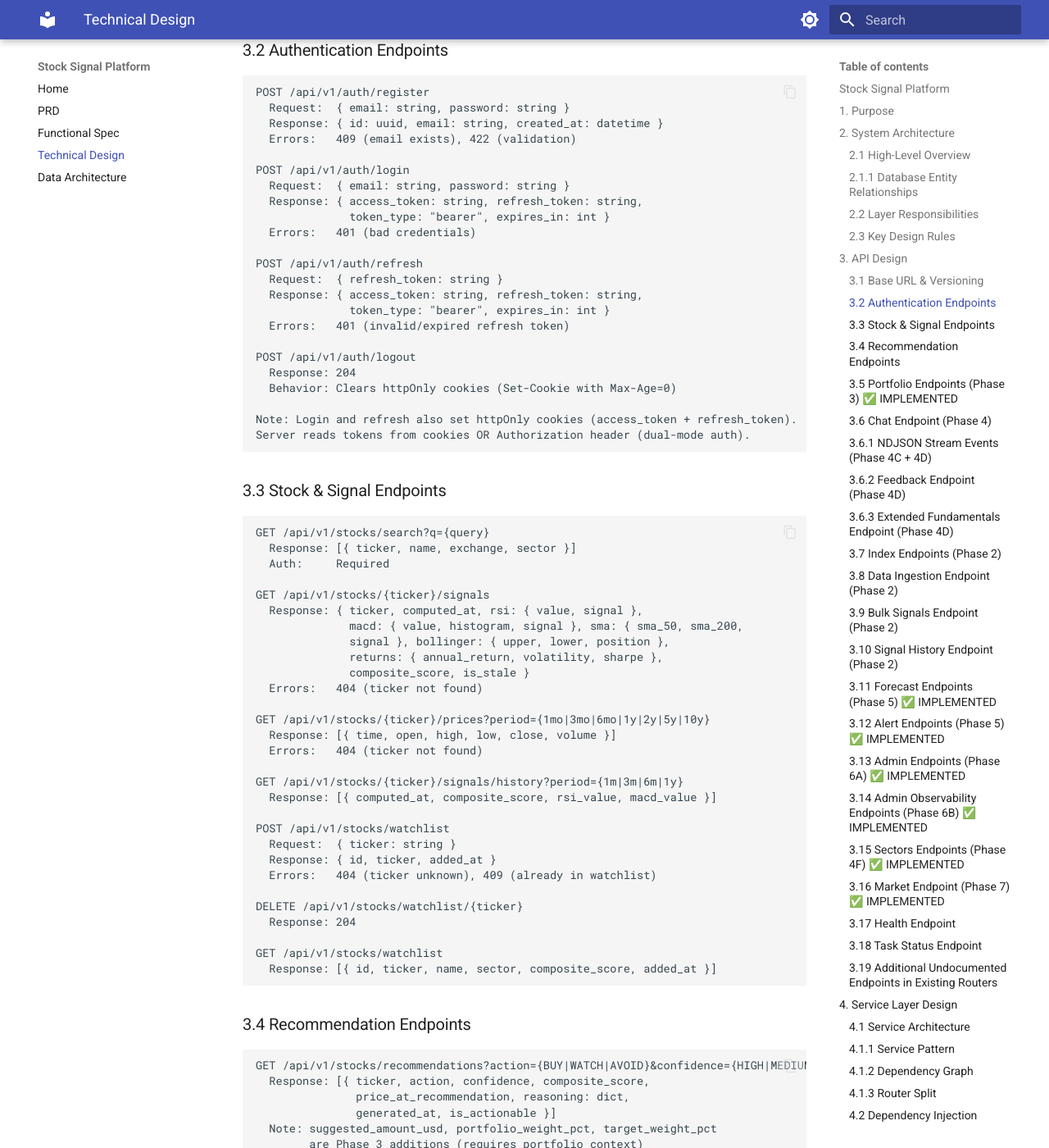
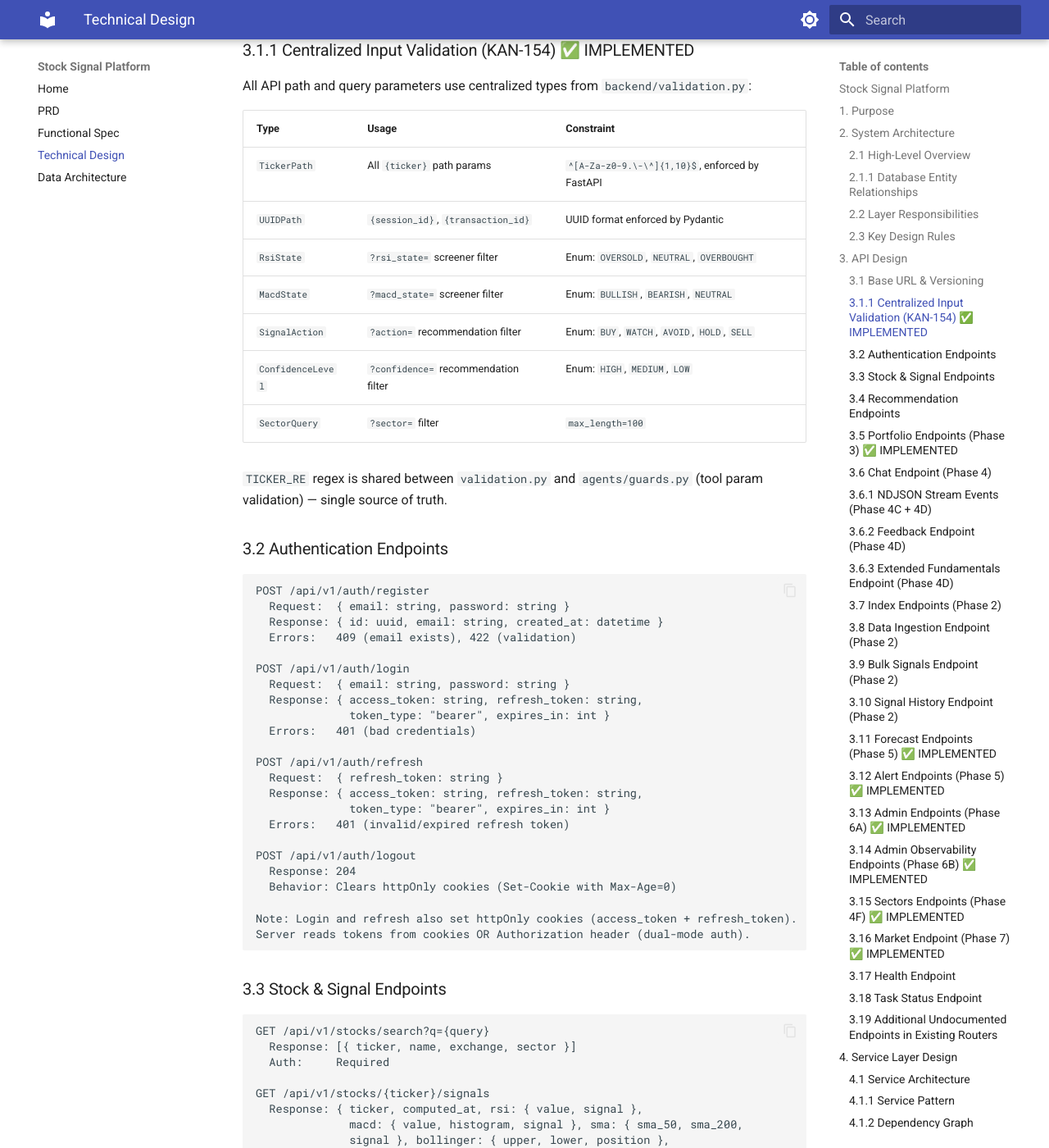
Before and after one commit to vipulbhatia29/stock-signal-platform, an MkDocs documentation site: the page built from docs/TDD.md, in a window 1280 px wide and 1400 px high, scrolled down 6259 px. Shown: the whole window at 82% size. Built offline with MkDocs 1.6.1 and Material for MkDocs 9.7.7, drawn with Linux system fonts in a browser that asks for light colours; some of the changed text lies outside the part shown.

Commit message:
docs: Session 64 — KAN-154 input validation + KAN-150 OHLC endpoint doc sync
- TDD §3.1.1: centralized input validation types table
- TDD §3.3: prices endpoint updated with format=ohlc query param
- FSD FR-14.1: input validation requirements, FR-2.6: OHLC format
- project-plan: KAN-149/150/154 marked complete
- PROGRESS.md: Session 64 entry

Co-Authored-By: Claude Opus 4.6 (1M context) <noreply@anthropic.com>

````diff
--- a/docs/FSD.md
+++ b/docs/FSD.md
@@ -697,6 +697,21 @@ flowchart TD
 - `decline_count` tracked on ChatSession (migration 013) — excessive out-of-scope queries
 - Scope enforcement: financial-only queries, data-grounded responses, speculative/non-financial declined
 
+### FR-14.1: Centralized API Input Validation (KAN-154) ✅ IMPLEMENTED
+
+- `backend/validation.py` — single source of truth for all API input types
+- `TickerPath` Annotated type enforces `^[A-Za-z0-9.\-\^]{1,10}$` on all `{ticker}` path params
+- Signal enums (`RsiState`, `MacdState`, `SignalAction`, `ConfidenceLevel`) replace raw string query params
+- `SectorQuery` with `max_length=100` for sector filter
+- `TICKER_RE` shared between API validation and agent guardrails (deduplication)
+
+### FR-2.6: Candlestick OHLC Format (KAN-150) ✅ IMPLEMENTED
+
+- `GET /stocks/{ticker}/prices?format=ohlc` returns parallel arrays for candlestick charts
+- `PriceFormat` enum: `list` (default, backward-compatible) or `ohlc`
+- `OHLCResponse` schema: `{ ticker, period, count, timestamps[], open[], high[], low[], close[], volume[] }`
+- Same endpoint, same data, different shape — optimized for charting libraries
+
 ### FR-15: CacheService (Phase 6) ✅ IMPLEMENTED
 
 - 3-tier namespace: `app:` (shared), `user:{id}:` (per-user), `session:{id}:` (per-chat)
--- a/docs/TDD.md
+++ b/docs/TDD.md
@@ -294,6 +294,22 @@ erDiagram
 - Versioning: URL-based. If breaking changes needed, create `/api/v2/` routers.
   Old version stays active for 3 months (migration period).
 
+### 3.1.1 Centralized Input Validation (KAN-154) ✅ IMPLEMENTED
+
+All API path and query parameters use centralized types from `backend/validation.py`:
+
+| Type | Usage | Constraint |
+|------|-------|-----------|
+| `TickerPath` | All `{ticker}` path params | `^[A-Za-z0-9.\-\^]{1,10}$`, enforced by FastAPI |
+| `UUIDPath` | `{session_id}`, `{transaction_id}` | UUID format enforced by Pydantic |
+| `RsiState` | `?rsi_state=` screener filter | Enum: `OVERSOLD`, `NEUTRAL`, `OVERBOUGHT` |
+| `MacdState` | `?macd_state=` screener filter | Enum: `BULLISH`, `BEARISH`, `NEUTRAL` |
+| `SignalAction` | `?action=` recommendation filter | Enum: `BUY`, `WATCH`, `AVOID`, `HOLD`, `SELL` |
+| `ConfidenceLevel` | `?confidence=` recommendation filter | Enum: `HIGH`, `MEDIUM`, `LOW` |
+| `SectorQuery` | `?sector=` filter | `max_length=100` |
+
+`TICKER_RE` regex is shared between `validation.py` and `agents/guards.py` (tool param validation) — single source of truth.
+
 ### 3.2 Authentication Endpoints
 
 ```
@@ -337,9 +353,11 @@ GET /api/v1/stocks/{ticker}/signals
               composite_score, is_stale }
   Errors:   404 (ticker not found)
 
-GET /api/v1/stocks/{ticker}/prices?period={1mo|3mo|6mo|1y|2y|5y|10y}
-  Response: [{ time, open, high, low, close, volume }]
-  Errors:   404 (ticker not found)
+GET /api/v1/stocks/{ticker}/prices?period={1mo|3mo|6mo|1y|2y|5y|10y}&format={list|ohlc}
+  Response (format=list, default): [{ time, open, high, low, close, volume }]
+  Response (format=ohlc): { ticker, period, count, timestamps[], open[], high[], low[], close[], volume[] }
+  Note:     format=ohlc returns parallel arrays optimized for candlestick charts (KAN-150)
+  Errors:   404 (ticker not found), 422 (invalid ticker/period/format)
 
 GET /api/v1/stocks/{ticker}/signals/history?period={1m|3m|6m|1y}
   Response: [{ computed_at, composite_score, rsi_value, macd_value }]
````
Also changed, not shown: PROGRESS.md (+38 -0 lines), project-plan.md (+3 -3 lines).
